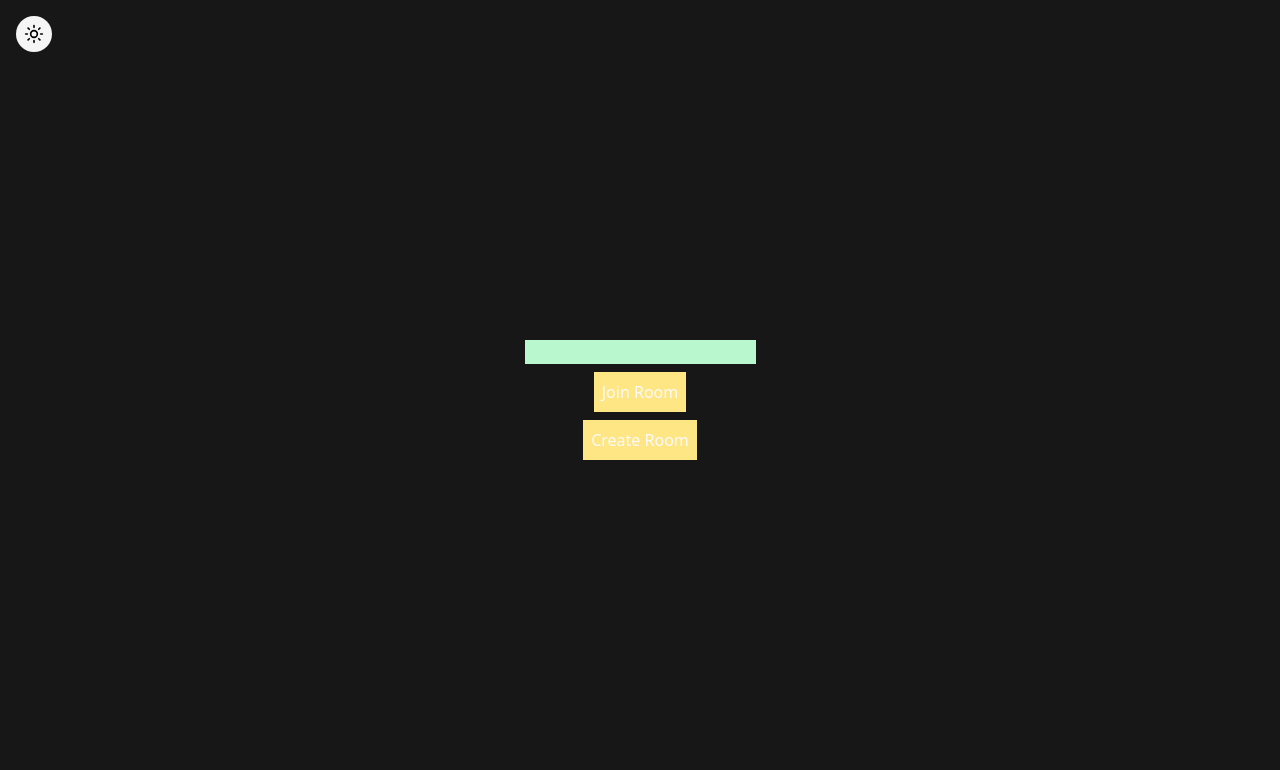
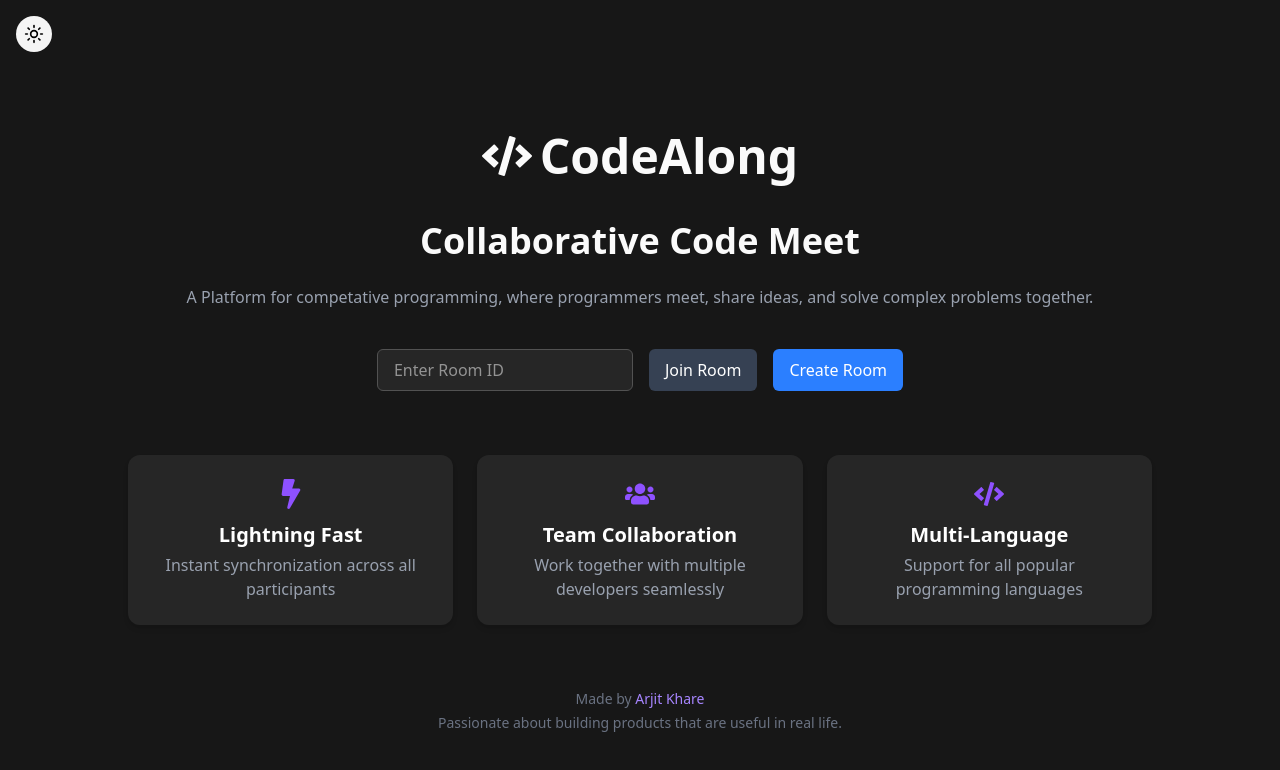
Before and after one commit to Arjit31/code-along-client, a React (Vite) app: page / in a window 1280 px wide. Shown: the top 770 px of the page. Built offline with nearby package versions, Linux system fonts and the light colour scheme.

Commit message:
stylize components

```diff
--- a/src/Layout.tsx
+++ b/src/Layout.tsx
@@ -12,7 +12,7 @@ export function Layout() {
 
   return (
     <div
-      className={`flex flex-col justify-center items-center h-screen w-screen gap-2 ${
+      className={`flex flex-col justify-center items-center h-screen w-screen gap-2 overflow-scroll overflow-x-hidden ${
         theme === "dark"
           ? "bg-neutral-900 text-neutral-50"
           : "bg-neutral-50 text-neutral-900"
--- a/src/components/CodeEditor.tsx
+++ b/src/components/CodeEditor.tsx
@@ -19,12 +19,10 @@ export function CodeEditor() {
   const [globalTheme, setGlobalTheme] = useAtom(themeAtom);
 
   useEffect(() => {
-    // Create Yjs document
     const ydoc = new Y.Doc();
     const provider = new WebrtcProvider(roomId, ydoc);
     const ytext = ydoc.getText("monaco");
 
-    // Create Monaco editor
     const editor = monaco.editor.create(editorRef.current!, {
       value: "",
       language,
--- a/src/components/Videos.tsx
+++ b/src/components/Videos.tsx
@@ -1,6 +1,6 @@
 import React, { useEffect, useRef, useState } from "react";
 import { useLocation } from "react-router-dom";
-
+import { Clipboard } from "lucide-react";
 import {
   FaMicrophone,
   FaMicrophoneSlash,
@@ -277,28 +277,6 @@ export function Videos() {
                         : "shadow-[0_0_15px_rgba(0,0,0,0.1)]"
                     }`}
           />
-          <div className="flex flex-col gap-2 items-center justify-center">
-            <button
-              onClick={toggleCam}
-              className="p-2 rounded-full bg-gray-200 hover:bg-gray-400 transition"
-            >
-              {isVideoMuted ? (
-                <FaVideoSlash size={20} color="black" />
-              ) : (
-                <FaVideo size={20} color="black" />
-              )}
-            </button>
-            <button
-              onClick={toggleMic}
-              className="p-2 rounded-full bg-gray-200 hover:bg-gray-400 transition"
-            >
-              {isAudioMuted ? (
-                <FaMicrophoneSlash size={20} color="black" />
-              ) : (
-                <FaMicrophone size={20} color="black" />
-              )}
-            </button>
-          </div>
         </div>
         <div className="flex flex-col gap-4 items-center justify-center h-screen">
           <input
@@ -306,7 +284,12 @@ export function Videos() {
             placeholder="Enter your name"
             value={userName}
             onChange={(e) => setUserName(e.target.value)}
-            className="border p-2 rounded w-60"
+            className={`px-4 py-2 rounded-md border border-gray-600 w-60 focus:outline-none focus:ring-2 focus:ring-violet-500
+             ${
+               globalTheme === "dark"
+                 ? "bg-neutral-800 text-white border-neutral-600 focus:ring-violet-500"
+                 : "bg-neutral-100 text-black border-neutral-400 focus:ring-violet-500"
+             }`}
             maxLength={15}
           />
 
@@ -355,16 +338,67 @@ export function Videos() {
               </option>
             ))}
           </select>
-
+          <div className="flex items-center justify-evenly w-full">
+            <button
+              onClick={toggleCam}
+              className="p-2 rounded-full bg-gray-200 hover:bg-gray-400 transition"
+            >
+              {isVideoMuted ? (
+                <FaVideoSlash size={20} color="black" />
+              ) : (
+                <FaVideo size={20} color="black" />
+              )}
+            </button>
+            <button
+              onClick={toggleMic}
+              className="p-2 rounded-full bg-gray-200 hover:bg-gray-400 transition"
+            >
+              {isAudioMuted ? (
+                <FaMicrophoneSlash size={20} color="black" />
+              ) : (
+                <FaMicrophone size={20} color="black" />
+              )}
+            </button>
             <button
               onClick={() => {
                 setShowPreJoin(false);
               }}
               disabled={userName.length < 3}
-            className="bg-blue-500 text-white px-4 py-2 rounded disabled:opacity-50"
+              className="cursor-pointer bg-blue-500 hover:bg-blue-600 text-white px-4 py-2 rounded disabled:opacity-50"
             >
               Join Room
             </button>
+          </div>
+          {/* Copy Room Info */}
+          <div className="flex flex-col gap-2 items-center w-full mt-4">
+            <div className="flex flex-col items-center">
+              <p className="text-sm font-medium">Room ID:</p>
+              <div className="flex gap-2 items-center">
+                <span className="text-xs font-mono">{roomId}</span>
+                <Clipboard
+                  className="w-5 h-5 cursor-pointer active:text-neutral-300"
+                  onClick={() => navigator.clipboard.writeText(roomId)}
+                />
+              </div>
+            </div>
+
+            <div className="flex flex-col items-center">
+              <p className="text-sm font-medium">Room Link:</p>
+              <div className="flex gap-2 items-center">
+                <span className="text-xs max-w-[200px] truncate font-mono">
+                  {window.location.origin + "/code/" + roomId}
+                </span>
+                <Clipboard
+                  className="w-5 h-5 cursor-pointer active:text-neutral-300"
+                  onClick={() =>
+                    navigator.clipboard.writeText(
+                      window.location.origin + "/code/" + roomId
+                    )
+                  }
+                />
+              </div>
+            </div>
+          </div>
         </div>
       </div>
     );
--- a/src/routes/Home.tsx
+++ b/src/routes/Home.tsx
@@ -1,22 +1,111 @@
 import axios from "axios";
 import { useNavigate } from "react-router-dom";
+import { useState } from "react";
+import { FaBolt, FaUsers, FaCode } from "react-icons/fa";
+import { useAtom } from "jotai";
+import { themeAtom } from "../atoms/themeAtom";
 
 export function Home() {
   const navigate = useNavigate();
-  async function clickHandler() {
+  const [roomId, setRoomId] = useState("");
+  const [theme] = useAtom(themeAtom);
+
+  async function createRoomHandler() {
     const res = await axios.post(
       import.meta.env.VITE_BACKEND_URL + "/create-room"
     );
-    console.log(res.data);
     navigate("/code/" + res.data.roomId);
   }
+
+  function joinRoomHandler() {
+    if (roomId.trim() !== "") {
+      navigate("/code/" + roomId.trim());
+    }
+  }
+
   return (
-    <>
-      <input type="text" className="bg-green-200" />
-      <button className="bg-amber-200 p-2">Join Room</button>
-      <button className="bg-amber-200 p-2" onClick={clickHandler}>
-        Create Room
-      </button>
-    </>
+    <div className="w-full h-full flex flex-col items-center justify-center p-4 text-center pt-20">
+      <div className="flex justify-center items-center gap-2 mb-10">
+        <FaCode size={50}/>
+        <h1 className="text-5xl font-bold">CodeAlong</h1>
+      </div>
+      <h1 className="text-4xl font-bold mb-6">Collaborative Code Meet</h1>
+      <p className="text-gray-400 text-center mb-10">
+        A Platform for competative programming, where programmers meet, share ideas, and solve complex problems together.
+      </p>
+      {/* Room Actions */}
+      <div className="flex flex-col sm:flex-row gap-4 mb-16">
+        <input
+          type="text"
+          placeholder="Enter Room ID"
+          value={roomId}
+          onChange={(e) => setRoomId(e.target.value)}
+          className={`px-4 py-2 rounded-md border border-gray-600 w-64 focus:outline-none focus:ring-2 focus:ring-violet-500
+             ${theme === "dark"
+              ? "bg-neutral-800 text-white border-neutral-600 focus:ring-violet-500"
+              : "bg-neutral-100 text-black border-neutral-400 focus:ring-violet-500"
+          }`}
+        />
+        <button
+          onClick={joinRoomHandler}
+          disabled={!roomId.trim()}
+          className={`px-4 py-2  cursor-pointer rounded-md font-medium transition text-white ${
+            roomId.trim()
+              ? "bg-violet-500 hover:bg-violet-600"
+              : "bg-gray-700 cursor-not-allowed"
+          }`}
+        >
+          Join Room
+        </button>
+        <button
+          onClick={createRoomHandler}
+          className="px-4 py-2 cursor-pointer bg-blue-500 hover:bg-blue-600 rounded-md font-medium text-white"
+        >
+          Create Room
+        </button>
+      </div>
+
+      {/* Features Section */}
+      <div className="grid grid-cols-1 md:grid-cols-3 gap-6 max-w-5xl w-full">
+        {[
+          { Icon: FaBolt, title: "Lightning Fast", desc: "Instant synchronization across all participants" },
+          { Icon: FaUsers, title: "Team Collaboration", desc: "Work together with multiple developers seamlessly" },
+          { Icon: FaCode, title: "Multi-Language", desc: "Support for all popular programming languages" },
+        ].map(({ Icon, title, desc }, idx) => (
+          <div
+            key={idx}
+            className={`p-6 rounded-xl text-center shadow-md transition ${
+              theme == "dark"
+                ? "bg-neutral-800 text-white"
+                : "bg-neutral-100 text-black"
+            }`}
+          >
+            <Icon className="text-violet-500 text-3xl mb-3 mx-auto" />
+            <h2 className="text-xl font-semibold mb-1">{title}</h2>
+            <p className={`${theme == "dark" ? "text-gray-400" : "text-gray-600"}`}>
+              {desc}
+            </p>
+          </div>
+        ))}
+      </div>
+
+      {/* Creator Info */}
+      <div className="mt-16 text-sm text-gray-500 text-center">
+        <p>
+          Made by{" "}
+          <a
+            href="https://akdevelops.netlify.app/"
+            className="text-violet-400 hover:underline"
+            target="_blank"
+            rel="noopener noreferrer"
+          >
+            Arjit Khare
+          </a>
+        </p>
+        <p className="mt-1">
+          Passionate about building products that are useful in real life.
+        </p>
+      </div>
+    </div>
   );
 }
```
Lines whose indentation alone changed are shown as unchanged.
